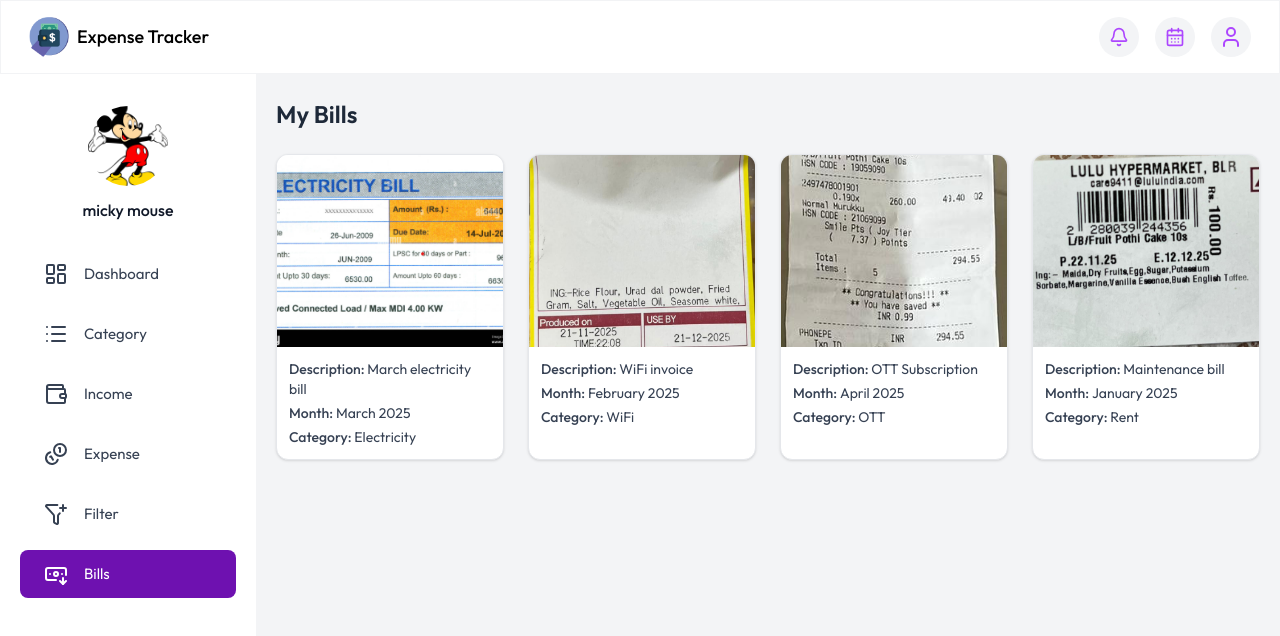
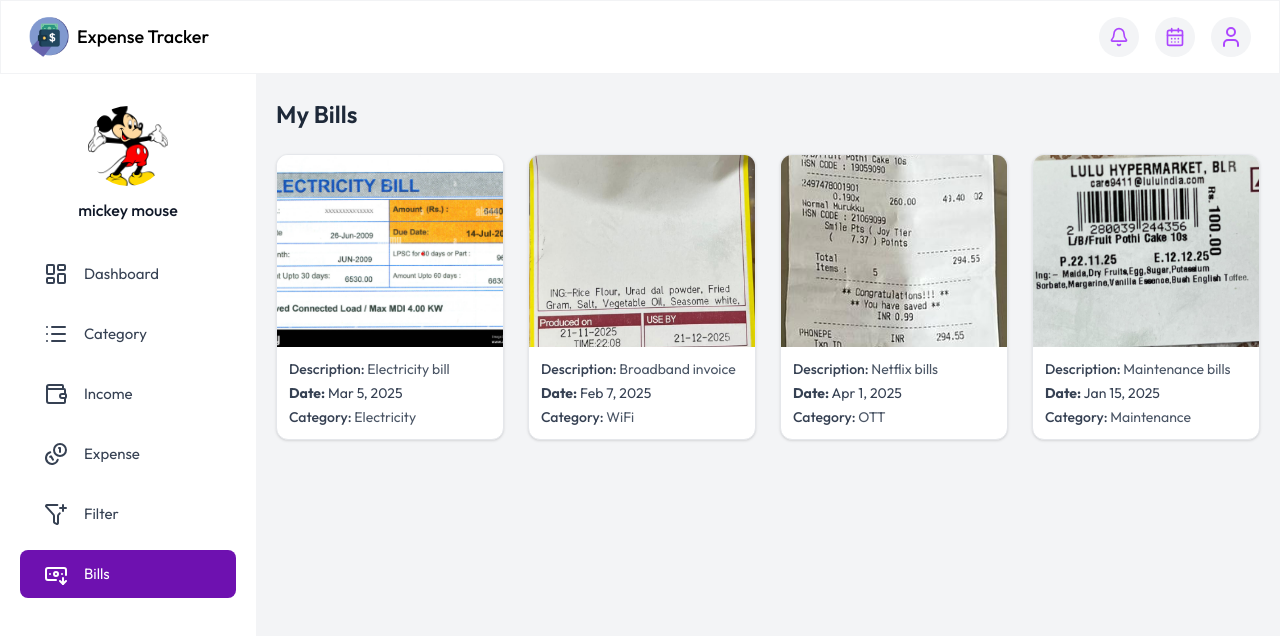
Before and after one commit to GitWithMithunS/Expense-Tracker, a React (Vite) app in the folder Frontend-ExT/: page /bills in a window 1280 px wide. Shown: the top 636 px of the page. Built offline with nearby package versions, Linux system fonts and the light colour scheme.

Commit message:
date changes in bills page

```diff
--- a/Frontend-ExT/src/App.jsx
+++ b/Frontend-ExT/src/App.jsx
@@ -9,6 +9,9 @@
 import Home from './pages/Home'
 import { Toaster } from 'react-hot-toast'
 import Bills from './pages/Bills'
+// import Profile from './pages/Profile'
+
+
 
 const App = () => {
   return (
@@ -25,6 +28,7 @@
           <Route path='/bills' element={<Bills />} />
           <Route path='/login' element={<Login />} />
           <Route path='/signup' element={<Signup />} />
+
         </Routes>
       </BrowserRouter>
     </>
--- a/Frontend-ExT/src/components/Navbar.jsx
+++ b/Frontend-ExT/src/components/Navbar.jsx
@@ -211,6 +211,7 @@
           </button>
 
           {/* 👤 PROFILE DROPDOWN */}
+
           <div className="relative" ref={dropdownRef}>
             <button
               onClick={() => setShowDropdown(!showDropdown)}
--- a/Frontend-ExT/src/context/AppContext.jsx
+++ b/Frontend-ExT/src/context/AppContext.jsx
@@ -7,7 +7,7 @@
     //our dummy value( to be remove)
     const defaultUser = {
         id : 1,
-        name : 'micky mouse',
+        name : 'mickey mouse',
         email : 'micky@notavailable.com',
         profileImageUrl : profile,
         password : 'forgot',
--- a/Frontend-ExT/src/pages/Bills.jsx
+++ b/Frontend-ExT/src/pages/Bills.jsx
@@ -1,12 +1,11 @@
 import React, { useEffect, useState, useContext } from "react";
 import Dashboard from "../components/Dashboard";
 import AppContext from "../context/AppContext";
+
 import bill1 from "../assets/bill1.png";
 import bill2 from "../assets/bill2.jpeg";
 import bill3 from "../assets/bill3.jpeg";
 import bill4 from "../assets/bill4.jpeg";
-
-
 
 const Bills = () => {
   const { user } = useContext(AppContext);
@@ -14,57 +13,59 @@
   const [selectedImage, setSelectedImage] = useState(null);
 
   useEffect(() => {
-    // Mock data
+    // Mock data following your DB schema, using `date` (ISO) and other fields
     const mockData = [
-
       {
         id: 1,
         fileUrl: bill1,
-    description: "March electricity bill",
-    month: "March 2025 ",
+        description: "Electricity bill",
+        date: "2025-03-05T10:00:00Z",
         category: "Electricity",
       },
       {
         id: 2,
         fileUrl: bill2,
-    description: "WiFi invoice",
-    month: "February 2025",
+        description: "Broadband invoice",
+        date: "2025-02-07T12:00:00Z",
         category: "WiFi",
       },
       {
         id: 3,
         fileUrl: bill3,
-    description: "OTT Subscription",
-    month: "April 2025",
+        description: "Netflix bills",
+        date: "2025-04-01T09:00:00Z",
         category: "OTT",
       },
       {
         id: 4,
         fileUrl: bill4,
-    description: "Maintenance bill",
-    month: "January 2025 ",
-    category: "Rent",
+        description: "Maintenance bills",
+        date: "2025-01-15T08:30:00Z",
+        category: "Maintenance",
       },
-
     ];
-
 
     setBills(mockData);
   }, [user]);
 
-  // close on Escape key
-  useEffect(() => {
-    const handleKey = (e) => {
-      if (e.key === "Escape") setSelectedImage(null);
+
+  const formatDateUS = (isoString) => {
+    try {
+      return new Date(isoString).toLocaleDateString("en-US", {
+        day: "numeric",
+        month: "short",
+        year: "numeric",
+      });
+    } catch {
+      return isoString;
+    }
   };
-    window.addEventListener("keydown", handleKey);
-    return () => window.removeEventListener("keydown", handleKey);
-  }, []);
 
   return (
     <Dashboard activeMenu="Bills">
       <h2 className="text-2xl font-semibold text-gray-800 mb-6">My Bills</h2>
 
+      {/* Grid of bills */}
       <div className="grid grid-cols-2 md:grid-cols-3 lg:grid-cols-4 gap-6">
         {bills.map((bill) => (
           <div
@@ -87,28 +88,33 @@
               className="w-full h-48 object-cover transition-transform hover:scale-105"
               loading="lazy"
             />
-      {/* below image details (optional) */}
+
+            {/* Bill details */}
             <div className="p-3 text-sm text-gray-700">
               <p className="whitespace-normal break-words">
-  <span className="font-medium">Description: </span>{bill.description}
+                <span className="font-medium">Description: </span>
+                <span className="text-gray-600">{bill.description}</span>
               </p>
 
               <p className="mt-1 whitespace-normal break-words">
-    <span className="font-medium">Month: </span>{bill.month}
+                <strong>Date:</strong>{" "}
+                {formatDateUS(bill.date)}
               </p>
+
               <p className="mt-1 whitespace-normal break-words">
-    <span className="font-medium">Category: </span>{bill.category}
+                <span className="font-medium">Category: </span>
+                <span className="text-gray-600">{bill.category}</span>
               </p>
             </div>
           </div>
         ))}
       </div>
 
+      {/* Lightbox popup — closes only on outside click or X; no ESC */}
       {selectedImage && (
         <div
           className="fixed inset-0 z-[9999] bg-black/85 overflow-y-auto no-scrollbar"
           onPointerDown={(e) => {
-      // if clicked outside image → close
             if (e.target === e.currentTarget) {
               setSelectedImage(null);
             }
@@ -118,21 +124,21 @@
               setSelectedImage(null);
             }
           }}
-    role="dialog"
-    aria-modal="true"
         >
           <div
             className="min-h-screen w-full flex justify-center items-start pt-10"
             onClick={(e) => e.stopPropagation()}
           >
-      {/* Close (X) button */}
+            {/* Close button */}
             <button
               onClick={() => setSelectedImage(null)}
               className="fixed top-4 right-4 z-[10000] bg-white/10 hover:bg-white/20 text-white rounded-full w-10 h-10 flex items-center justify-center"
+              aria-label="Close"
             >
               ✕
             </button>
 
+            {/* Image (fits without cropping) */}
             <img
               src={selectedImage}
               alt="Selected Bill"
@@ -143,8 +149,6 @@
           </div>
         </div>
       )}
-
-
     </Dashboard>
   );
 };
```
Also changed, not shown: Frontend-ExT/src/assets/assets.js (+8 -1 lines). Lines whose indentation alone changed are shown as unchanged.
